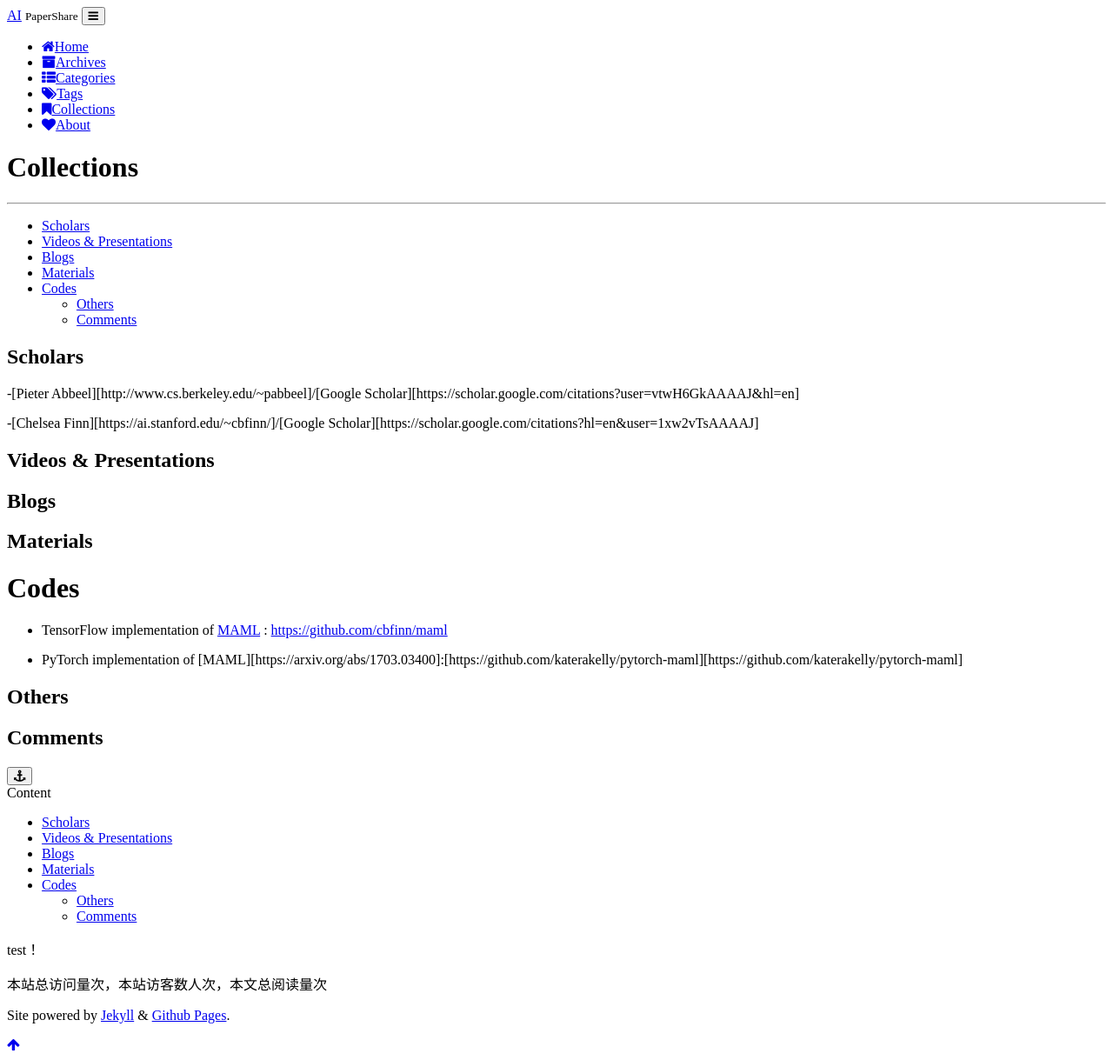
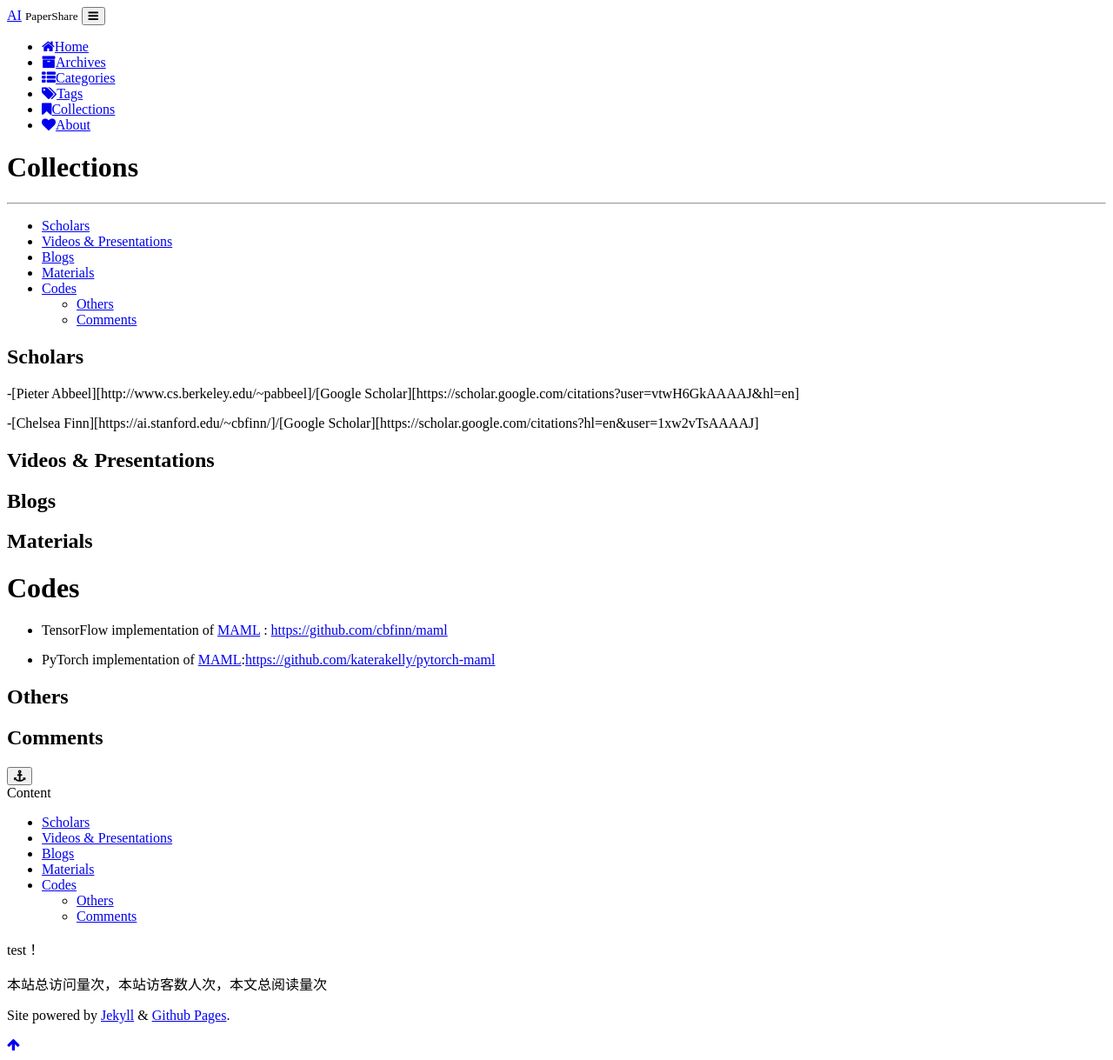
Before and after one commit to tyliu22/tyliu22.github.io, a Jekyll site: the page built from page/3collections.md, in a window 1280 px wide. Shown: the whole page at 87% size. Built offline with Jekyll 4.4.1, drawn with Linux system fonts in a browser that asks for light colours; comment, search, counter and statistics services are not loaded; a style sheet for code colours, icons or effects is not loaded.

Commit message:
Update 3collections.md

```diff
--- a/page/3collections.md
+++ b/page/3collections.md
@@ -25,7 +25,7 @@ type: page
 # Codes
 - TensorFlow implementation of [MAML](https://arxiv.org/abs/1703.03400) : [https://github.com/cbfinn/maml](https://github.com/cbfinn/maml)
 
-- PyTorch implementation of [MAML][https://arxiv.org/abs/1703.03400]:[https://github.com/katerakelly/pytorch-maml][https://github.com/katerakelly/pytorch-maml]
+- PyTorch implementation of [MAML](https://arxiv.org/abs/1703.03400):[https://github.com/katerakelly/pytorch-maml](https://github.com/katerakelly/pytorch-maml)
 
 
 
```
